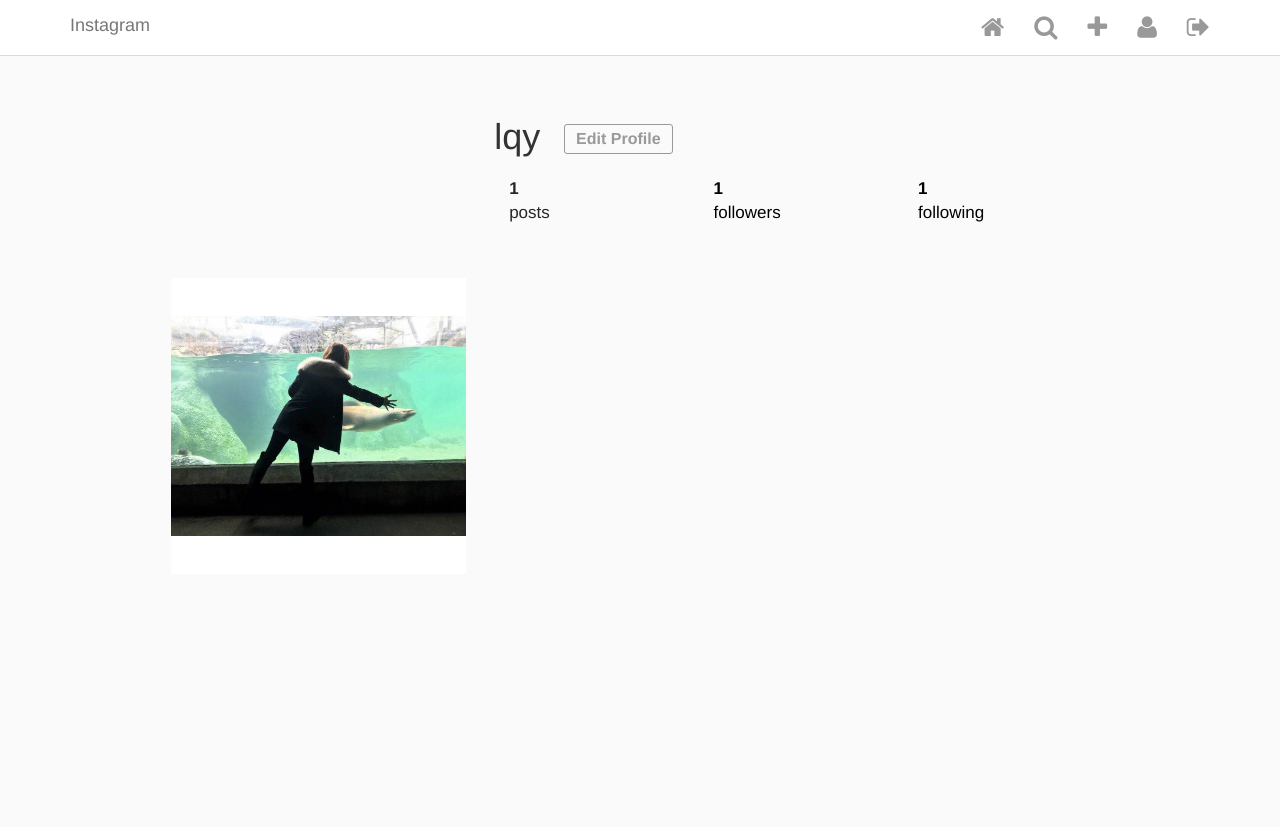
After one commit to Qingyuan-Liu/InstaJZ, a Django app: page /user/1 in a window 1280 px wide. The commit adds this page. Shown: the top 827 px of the page. Run offline with Django 3.2, Linux system fonts and the light colour scheme; a user stored in the database is signed in; data comes from the database, SQL or seed files in the repository; both versions use the stored data as it was after the commit; some libraries are stand-ins or nearby versions.

Commit message:
Finished version

```diff
--- a/Insta/admin.py
+++ b/Insta/admin.py
@@ -1,7 +1,8 @@
 from django.contrib import admin
-from Insta.models import Post, InstaUser, Like
+from Insta.models import Post, InstaUser, Like, UserConnection
 # Register your models here.
 
 admin.site.register(Post)
 admin.site.register(InstaUser)
 admin.site.register(Like)
+admin.site.register(UserConnection)
--- a/Insta/models.py
+++ b/Insta/models.py
@@ -17,6 +17,18 @@ class InstaUser(AbstractUser):
         blank=True,
         null=True
     )
+    def get_connections(self):
+        #get只能返回一个值，filter可以返回多个值
+        connections=UserConnection.objects.filter(creator=self)
+        return connections
+
+    def get_followers(self):
+        followers=UserConnection.objects.filter(following=self)
+        return followers
+
+    def is_followed_by(self,user):
+        followers=UserConnection.objects.filter(following=self)
+        return followers.filter(creator=user).exists()
 
 class Post(models.Model):
     author=models.ForeignKey(
@@ -43,6 +55,13 @@ class Post(models.Model):
 
 
 
+
+    #解释related_name='likes'
+    #like1--> wentailai like post1
+    #like2--> test like post1
+    #当调用post1.likes-->(like1,like2)
+    #wentailai.likes-->like1
+
 class Like(models.Model):
     post = models.ForeignKey(
         Post,
@@ -53,15 +72,36 @@ class Like(models.Model):
         on_delete=models.CASCADE,
         related_name='likes'
     )
-    #解释related_name='likes'
-    #like1--> wentailai like post1
-    #like2--> test like post1
-    #当调用post1.likes-->(like1,like2)
-    #wentailai.likes-->like1
-
     class Meta:
         unique_together=("post","user")
         #同一个user和同一个post只能被定义一次
 
     def __str__(self):
         return 'Like:'+self.user.username+' likes '+self.post.title
+
+
+
+
+
+    #con1-->A follows B
+    #A is creator
+    #con2-->A follows C
+    #con3-->D follows A
+    #A.friendship_creator_set-->(con1,con2)
+    #A.friend_set-->(con3)
+
+class UserConnection(models.Model):
+    created=models.DateTimeField(auto_now_add=True,editable=False)
+    creator=models.ForeignKey(
+        InstaUser,
+        on_delete=models.CASCADE,
+        related_name="friendship_creator_set"
+    )
+    following=models.ForeignKey(
+        InstaUser,
+        on_delete=models.CASCADE,
+        related_name="friend_set"
+    )
+
+    def __str__(self):
+        return self.creator.username+' follows '+self.following.username
--- a/Insta/urls.py
+++ b/Insta/urls.py
@@ -16,7 +16,7 @@ Including another URLconf
 from django.contrib import admin
 from django.urls import path
 from django.urls import include
-from Insta.views import (HelloWorld, PostsView, PostDetailView,PostCreateView,PostUpdateView,PostDeleteView,addLike)
+from Insta.views import (HelloWorld, PostsView, PostDetailView,PostCreateView,PostUpdateView,PostDeleteView,addLike, UserDetailView)
 
 urlpatterns = [
     path('helloworld/', HelloWorld.as_view(), name='helloworld'),
@@ -26,4 +26,5 @@ urlpatterns = [
     path('post/update/<int:pk>', PostUpdateView.as_view(), name='post_update'),
     path('post/delete/<int:pk>', PostDeleteView.as_view(), name='post_delete'),
     path('like', addLike, name='addLike'),
+    path('user/<int:pk>', UserDetailView.as_view(), name='user_detail'),
 ]
--- a/Insta/views.py
+++ b/Insta/views.py
@@ -1,7 +1,7 @@
 from annoying.decorators import ajax_request
 from django.shortcuts import render
 from django.views.generic import TemplateView,ListView,DetailView
-from Insta.models import Post,Like
+from Insta.models import Post,Like, InstaUser, UserConnection
 from django.views.generic.edit import CreateView, UpdateView, DeleteView
 from django.urls import reverse,reverse_lazy
 from django.contrib.auth.forms import UserCreationForm
@@ -14,6 +14,16 @@ class HelloWorld(TemplateView):
 class PostsView(ListView):
     model=Post
     template_name='index.html'
+    #重写get_queryset query出来的list作为给到index.html的list
+    #原来只有return Post.objects()
+    def get_queryset(self):
+        if not self.request.user.is_authenticated:
+            return
+        current_user=self.request.user
+        following=set()
+        for conn in UserConnection.objects.filter(creator=current_user).select_related('following'):
+            following.add(conn.following)
+        return Post.objects.filter(author__in=following)
 
 class PostDetailView(DetailView):
     model=Post
@@ -41,6 +51,11 @@ class SignUp(CreateView):
     template_name='signup.html'
     success_url=reverse_lazy("login")
 
+class UserDetailView(DetailView):
+    model=InstaUser
+    template_name='user_detail.html'
+
+
 @ajax_request
 def addLike(request):
     post_pk = request.POST.get('post_pk')
--- a/static/js/index.js
+++ b/static/js/index.js
@@ -160,10 +160,10 @@ function update_unfollow_view(data) {
 }
 
 
-$('.follow-toggle__container').on('click', '.follow-user', function() {
-    follow_user.call(this, update_follow_view, error_cb, 'follow');
-});
+// $('.follow-toggle__container').on('click', '.follow-user', function() {
+//     follow_user.call(this, update_follow_view, error_cb, 'follow');
+// });
 
-$('.follow-toggle__container').on('click', '.unfollow-user', function() {
-    follow_user.call(this, update_unfollow_view, error_cb, 'unfollow');
-});
+// $('.follow-toggle__container').on('click', '.unfollow-user', function() {
+//     follow_user.call(this, update_unfollow_view, error_cb, 'unfollow');
+// });
--- a/templates/header.html
+++ b/templates/header.html
@@ -14,7 +14,7 @@
                     </li>
                     <li><a href="{% url 'helloworld' %}"><i class="fa fa-search" aria-hidden="true"></i></a></li>
                     <li><a href="{% url 'make_post' %}"><i class="fa fa-plus" aria-hidden="true"></i></a></li>
-                    <li><a href="{% url 'helloworld' %}"><i class="fa fa-user" aria-hidden="true"></i></a></li>
+                    <li><a href="{% url 'user_detail' user.id %}"><i class="fa fa-user" aria-hidden="true"></i></a></li>
                     <li><a href="{% url 'logout' %}"><i class="fa fa-sign-out " aria-hidden="true"></i></a></li>
                 {% else %}
                     <li>
--- a/templates/index.html
+++ b/templates/index.html
@@ -10,7 +10,7 @@
             <div class="card view-update {{ post.pk }}">
                 <div class="card__panel-head">
                     <div class="poster__info">
-                        <a href="{% url 'helloworld' %}" class="poster__name">
+                        <a href="{% url 'user_detail' post.author.id %}" class="poster__name">
                             {% if post.author.profile_pic %}
                                 <img class="poster__profilepic" src="/{{ post.author.profile_pic }}">
                             {% endif %}
--- /dev/null
+++ b/templates/user_detail.html
@@ -0,0 +1,67 @@
+{% extends 'base.html' %}
+
+{% load custom_tags %}
+
+{% block content %}
+
+<div class="profile">
+
+    <div class="profile__head">
+        <div class="row">
+            <div class="col-xs-4 left">
+                {% if object.profile_pic %}
+                    <img class="picture-circle" src="/{{object.profile_pic}}">
+                {% endif %}
+            </div>
+            <div class="col-xs-8 right">
+                <div class="name-buttons">
+                    <h1 class="username">{{ object.username }}</h1>
+                    {% if user == object %}
+                        {% comment %} <a class="edit-desktop" href="{% url 'edit_profile' object.pk %}"> {% endcomment %}
+                            <button class="edit-profile">Edit Profile</button>
+                        {% comment %} </a> {% endcomment %}
+                    {% else %}
+                        {% is_following user object as following %}
+                        <div class="follow-toggle__container">
+                            <button class="btn btn-primary {% if not following %}follow-user{% else %}unfollow-user{% endif %}" id="{{ object.pk }}">
+                                {% if following %}
+                                    Unfollow
+                                {% else %}
+                                    Follow
+                                {% endif %}
+                            </button>
+                        </div>
+                    {% endif %}
+                </div>
+
+                <div>
+                    <ul class="stats">
+                        <div class="col-xs-4"><li class="stats__count"><span>{{ object.my_posts.count }}</span><br> posts</li></div>
+                        <div class="col-xs-4"><a href="/" style="text-decoration: none; color: black;"><li class="stats__count"><span class="follower_count" id="follower_id">{{ object.get_followers.count }}</span><br> followers</li></a></div>
+                        <div class="col-xs-4"><a href="/" style="text-decoration: none; color: black;"><li class="stats__count"><span>{{ object.get_connections.count }}</span><br> following</li></a></div>
+                    </ul>
+                </div>
+            </div>
+        </div>
+    </div>
+
+    <div class="profile__body">
+        <div class="row">
+        {% for post in object.my_posts.all %}
+            <div class="col-xs-4">
+                <div class="picture-square" style="background-image: url(http://{{ request.META.HTTP_HOST }}/{{ post.image.url }}); background-size: contain;">
+                    <a href="{% url 'post_detail' post.pk %}">
+                    <div class="content">
+                        <i class="fa fa-heart" aria-hidden="true"></i> {{ post.get_like_count }}
+                        {% comment %} <i class="fa fa-comment" aria-hidden="true"></i> {{ post.get_comment_count }} {% endcomment %}
+                    </div>
+                    </a>
+                </div>
+            </div>
+        {% endfor %}
+        </div>
+    </div>
+
+</div>
+
+{% endblock content %}
```
Also changed, not shown: Insta/migrations/0002_userconnection.py (added), db.sqlite3.
